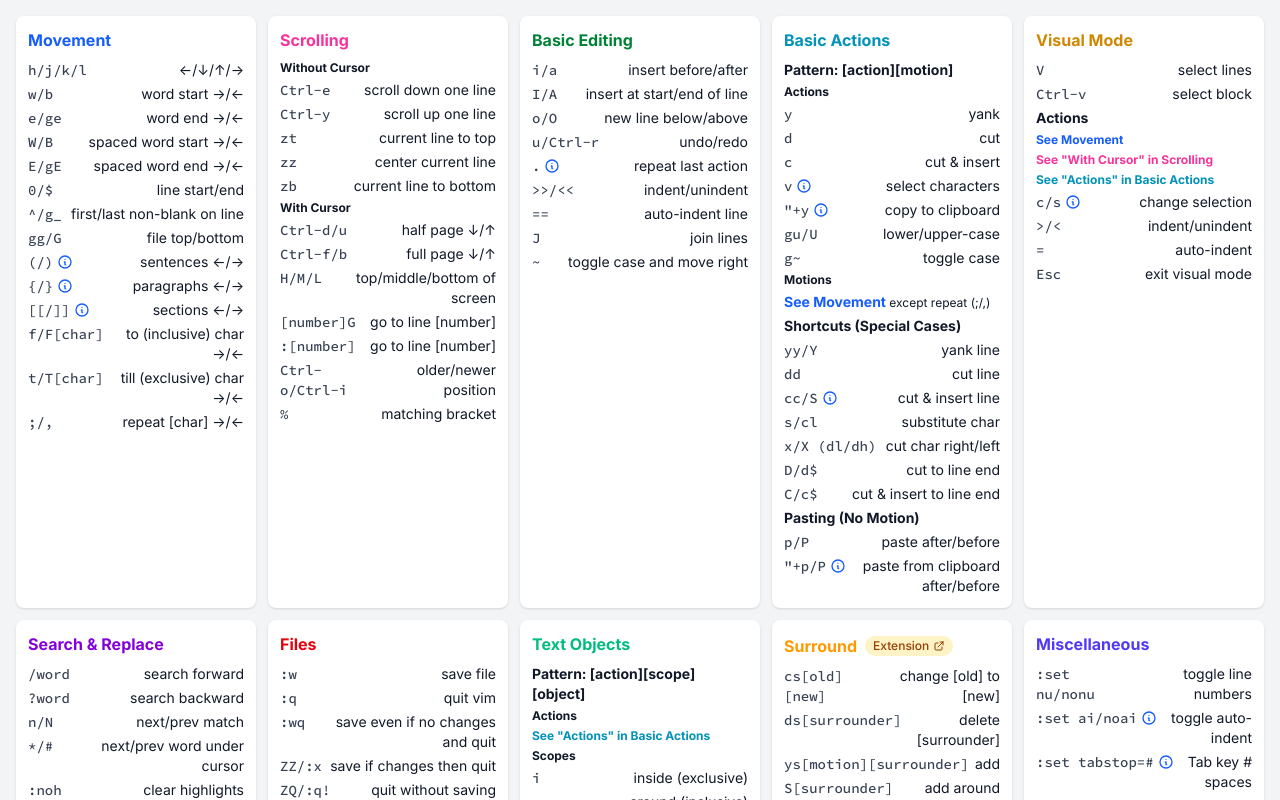
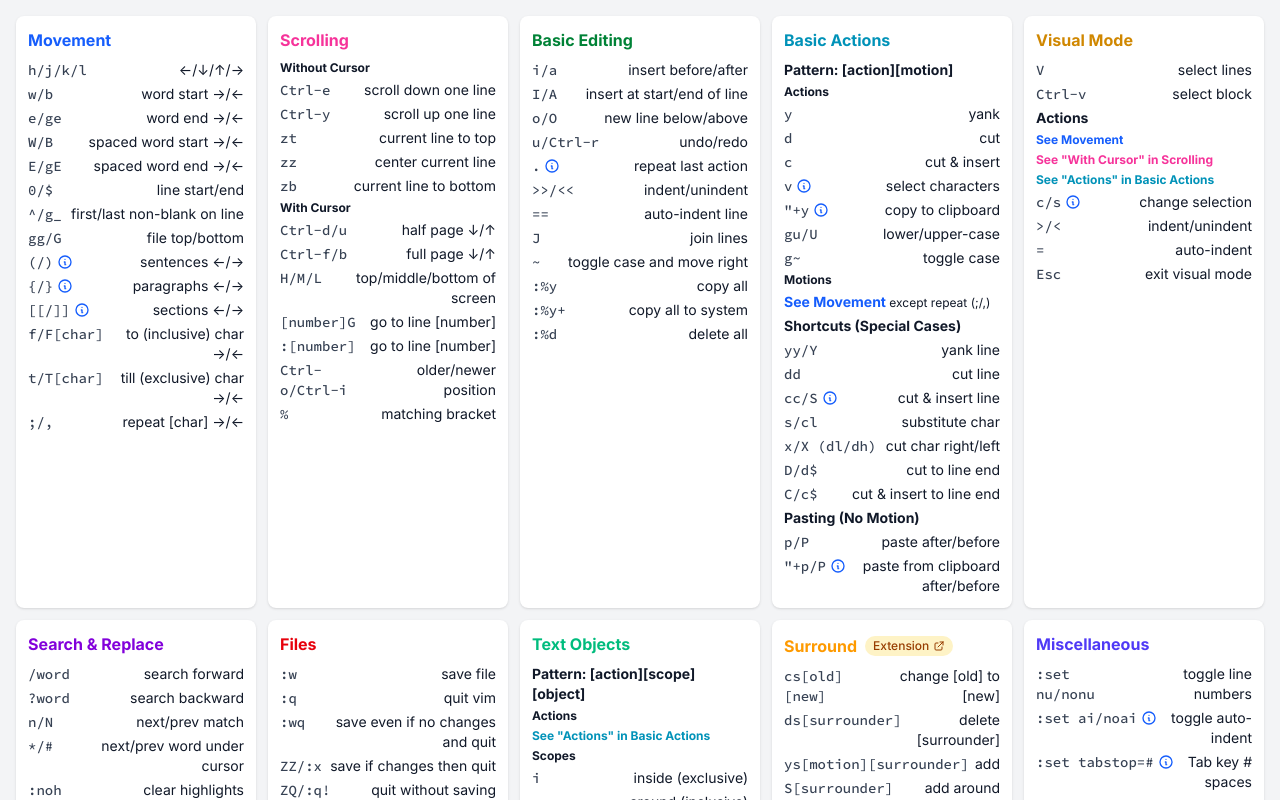
Before and after one commit to Noitidart/vim-cheats, a Next.js app: page / in a window 1280 px wide. Shown: the top 800 px of the page. Built offline with nearby package versions, Linux system fonts and the light colour scheme.

Commit message:
Add copying/deleting all
Resolves: #3

```diff
--- a/pages/index.tsx
+++ b/pages/index.tsx
@@ -132,7 +132,10 @@ const sections: Section[] = [
       ['>>/<<', 'indent/unindent'],
       ['==', 'auto-indent line'],
       ['J', 'join lines'],
-      ['~', 'toggle case and move right']
+      ['~', 'toggle case and move right'],
+      [':%y', 'copy all'],
+      [':%y+', 'copy all to system'],
+      [':%d', 'delete all']
     ]
   },
   {
```
